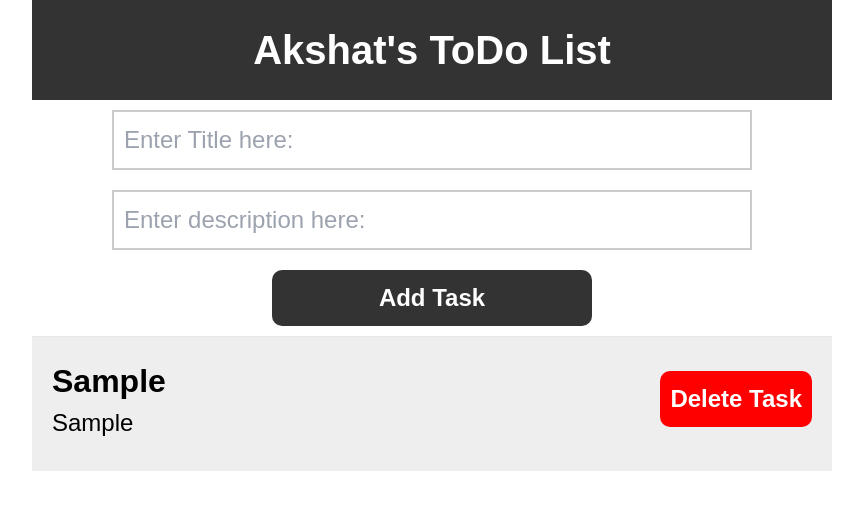
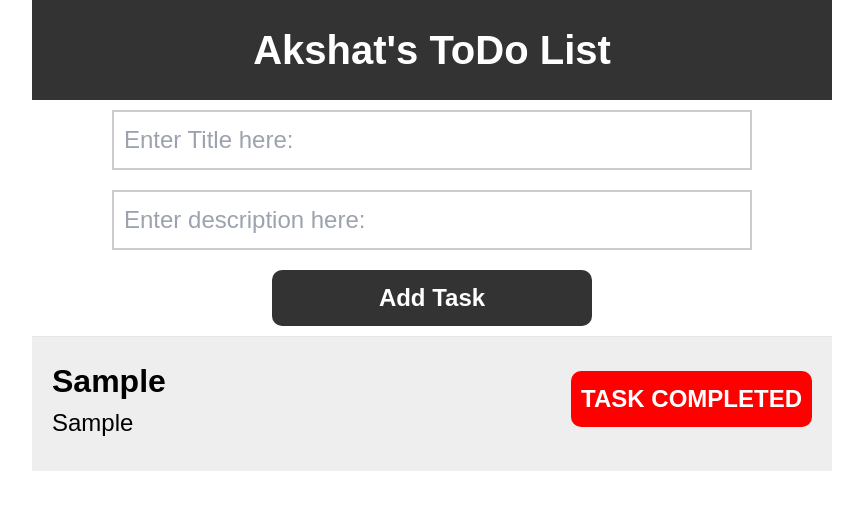
Before and after one commit to akshat-gulati/toDo-List, a Next.js app: page / in a window 1280 px wide. Both pictures are taken after typing "Sample", "Sample" into the empty fields and a click on the button "Add Task". Shown: the top 510 px of the page, without its empty margins (208-1071 px from the left). Built offline with nearby package versions, Linux system fonts and the light colour scheme.

Commit message:
css changes

```diff
--- a/app/page.js
+++ b/app/page.js
@@ -98,7 +98,7 @@ const page = () => {
             }}
             style={styles.deleteButton}
           >
-            Delete Task
+            TASK COMPLETED
           </button>
         </li>
       );
```
